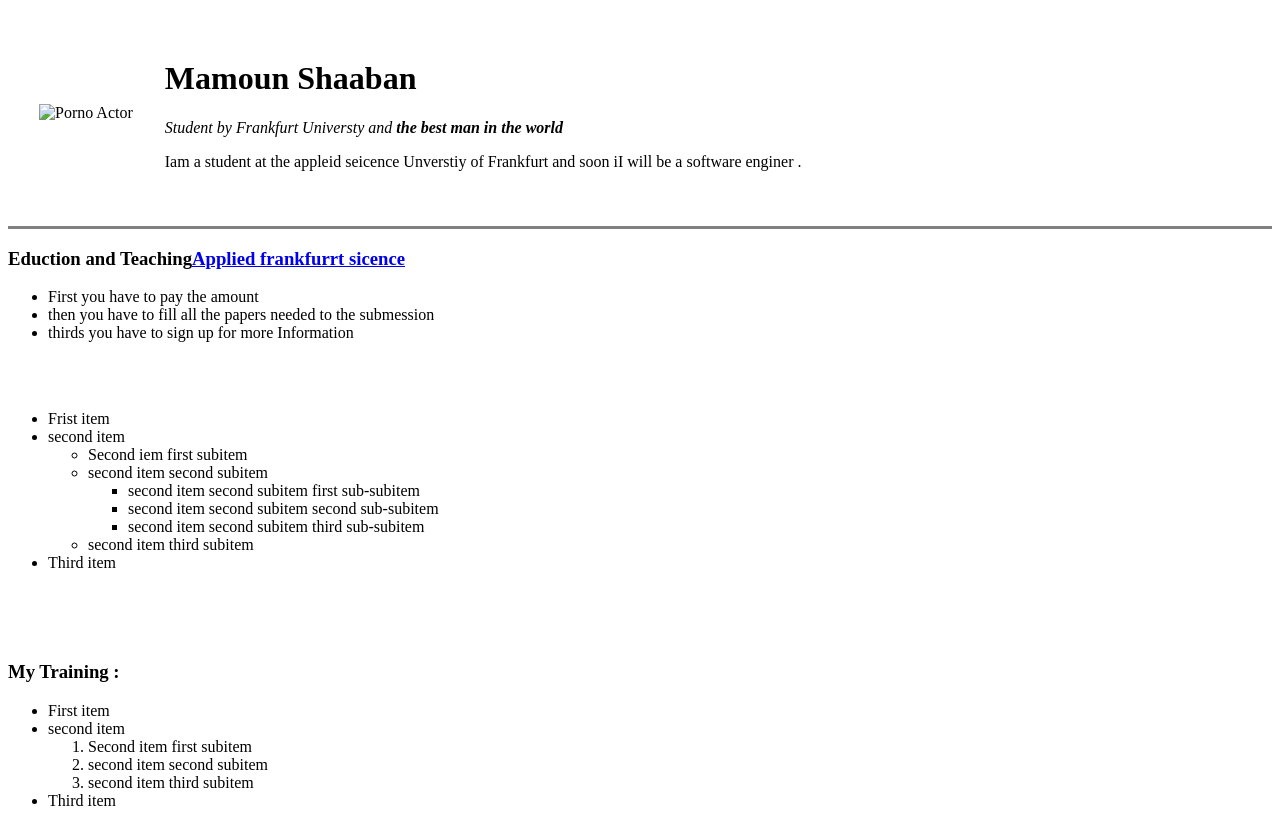
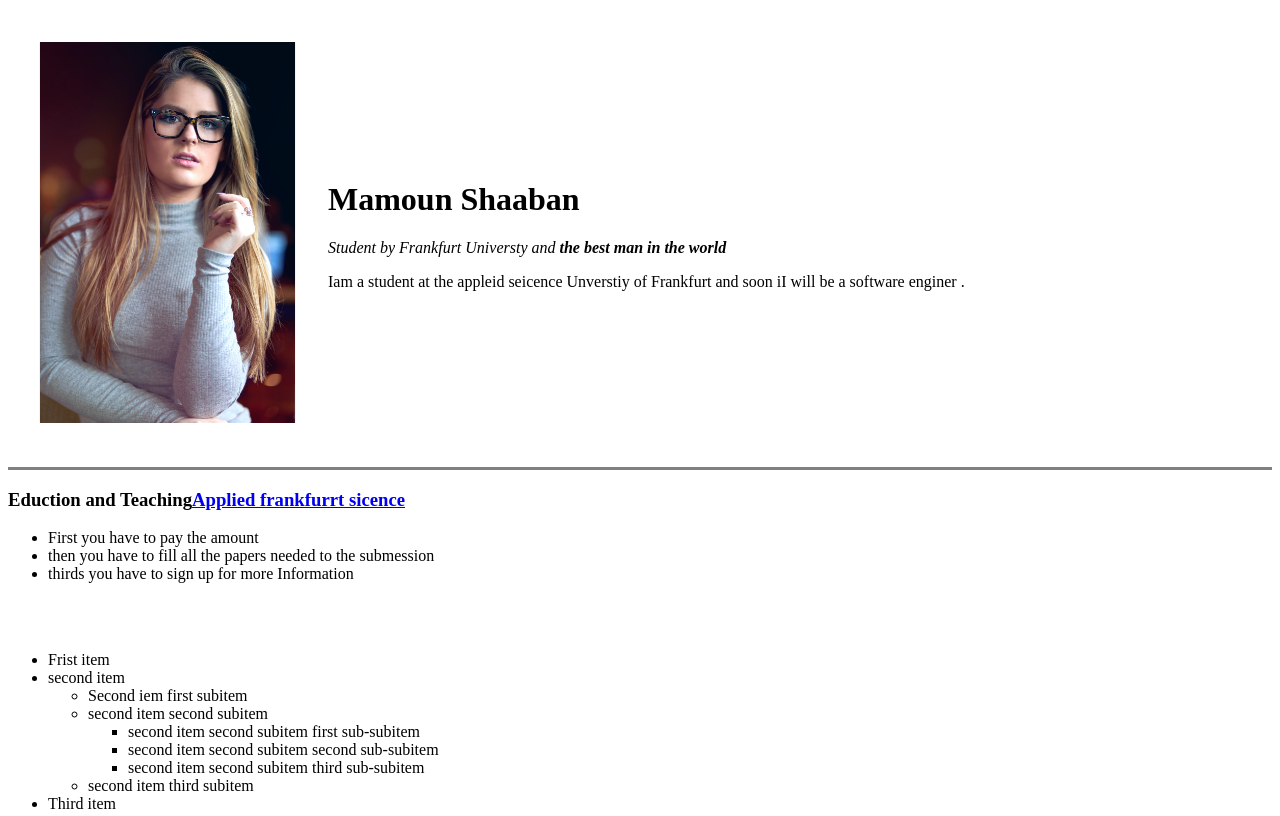
Before and after one commit to mamounshaaban/cv, a plain HTML site: page index.html in a window 1280 px wide. Shown: the top 816 px of the page. Drawn offline with Linux system fonts and the light colour scheme.

Commit message:
adjusting the name of the file image

```diff
--- a/index.html
+++ b/index.html
@@ -7,7 +7,7 @@
 <body>
     <table cellspacing="30">
         <tr>
-            <td><img src="image/hh.png.PNG" alt="Porno Actor"></td>
+            <td><img src="images/hh.png.PNG" alt="Porno Actor"></td>
             <td><h1>Mamoun Shaaban</h1>
                 <p> <em>Student by Frankfurt Universty and<strong> the best man in the world </strong> </em></p>
                 <p>Iam a student at the appleid seicence Unverstiy of Frankfurt and soon iI will be a software enginer . </p></td>
```
